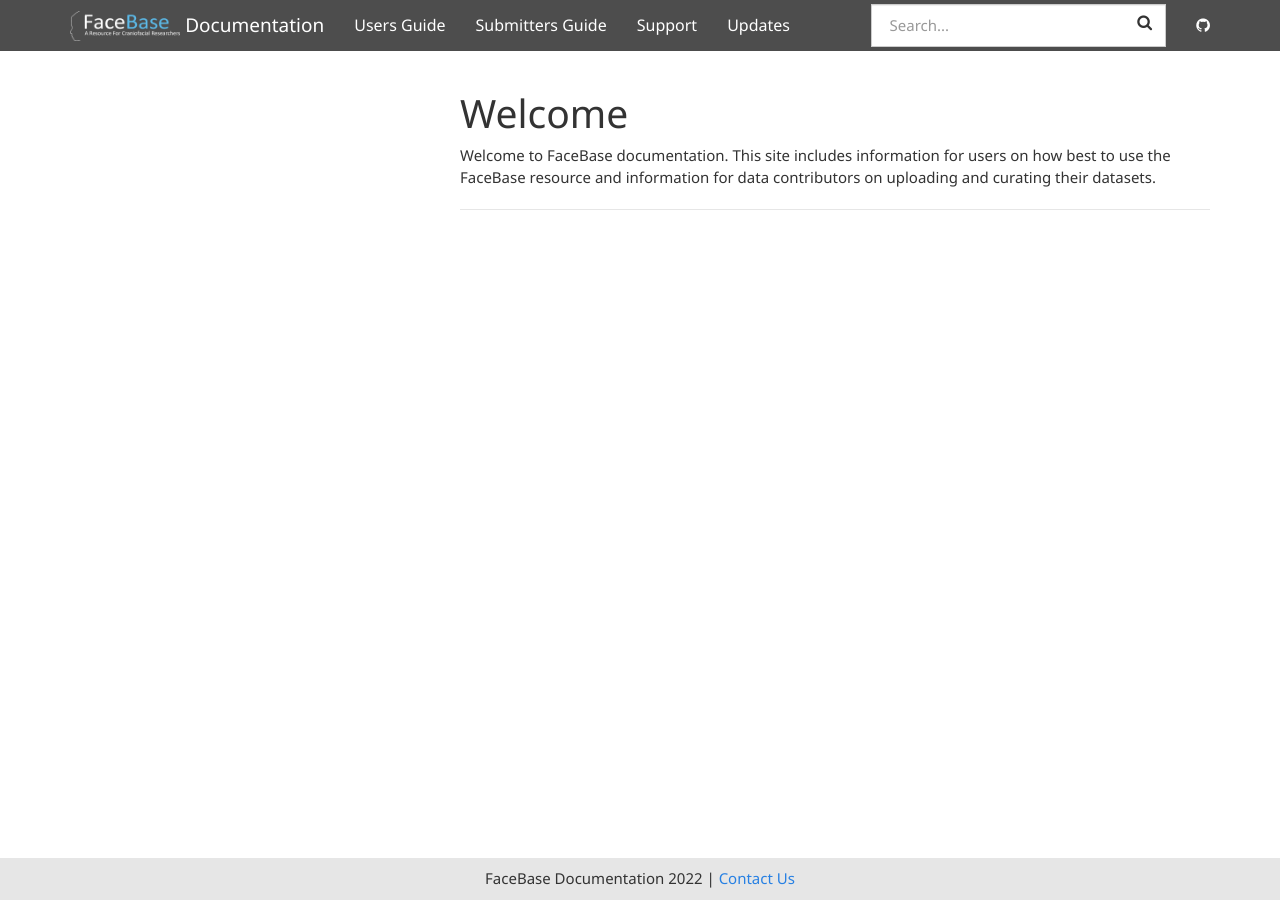
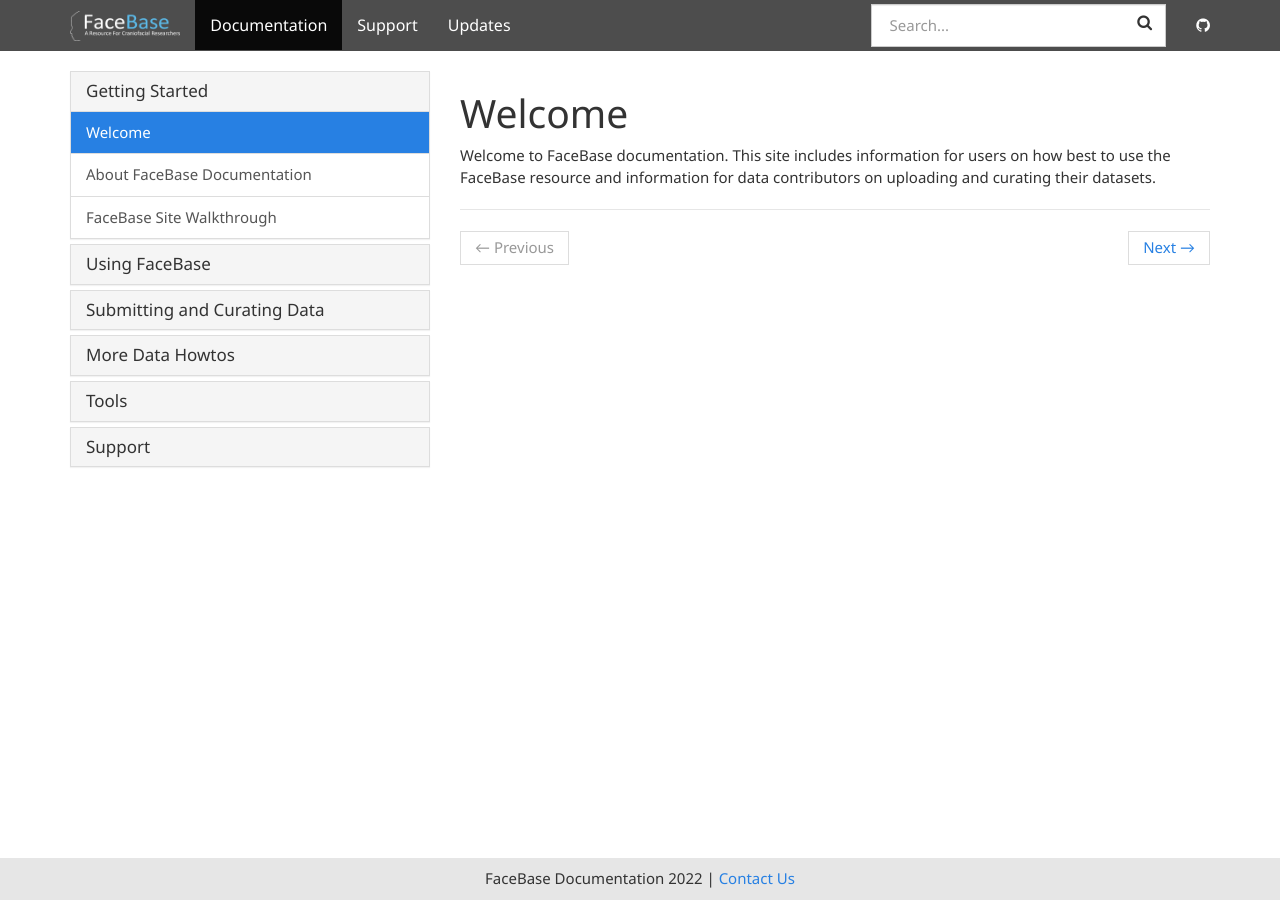
Before and after one commit to informatics-isi-edu/facebase-docs, a Jekyll site: the page built from docs/_docs/index.md, in a window 1280 px wide. Built offline with Jekyll 4.4.1, drawn with Linux system fonts in a browser that asks for light colours; some of the changed lines change nothing that is shown.

Commit message:
Revert "trying a new organization"
This reverts commit cccff0335e5dcaf777b532bb353d806ed0ad530d.

```diff
--- a/docs/_data/users.yml
+++ /dev/null
@@ -1,45 +0,0 @@
-- title: Getting Started
-  docs:
-  - home
-  - about
-  - site-walkthrough
-
-- title: Using FaceBase
-  docs:
-  - user-introduction
-  - user-key-concepts
-  - discovering-data
-  - search-page
-  - detail-page
-  - sharing-and-citing-data
-  - Exporting-Data-from-FaceBase
-  - human-data
-  - 3d-viewers
-  - nifti-files
-
-- title: Submitting and Curating Data
-  docs:
-  - submitter-introduction
-  - Data-Submission-Key-Concepts
-  - Data-Submission-Process
-  - Create-a-Dataset
-  - Describe-Experiments-Biosamples-and-Replicates
-  - Upload-Files
-  - Quality-Control-Rules
-  - Self-Guided-Tutorial
-
-- title: More Data Howtos
-  docs:
-  - Define-Surface-Model
-  - Linking-Thumbnails-to-Files
-  - Dataset-Status
-
-- title: Tools
-  docs:
-  - Deriva-Clients
-
-- title: Support
-  docs:
-  - getting-help
-  - faqs
-  - mailing-lists
--- a/docs/_includes/topnav.html
+++ b/docs/_includes/topnav.html
@@ -8,13 +8,12 @@
         <span class="icon-bar"></span>
       </button>
             <a class="navbar-brand" href="{{ site.baseurl }}/">
-                <span><img src="{{ "/assets/img/logonav.png"  | relative_url }}" alt="Logo"></span> {{ site.title }}
+                <span><img src="{{ "/assets/img/logonav.png"  | relative_url }}" alt="Logo"></span>
             </a>
         </div>
         <div id="navbar" class="collapse navbar-collapse">
             <ul class="nav navbar-nav">
-                <li {% if page.sectionid=='users' %} class="active" {% endif %}><a href="{{ "/docs/user-introduction/" | relative_url }}">Users Guide</a></li>
-                <li {% if page.sectionid=='submitters' %} class="active" {% endif %}><a href="{{ "/docs/submitter-introduction/" | relative_url }}">Submitters Guide</a></li>
+                <li {% if page.sectionid=='docs' %} class="active" {% endif %}><a href="{{ "/docs/home/" | relative_url }}">Documentation</a></li>
                 <li {% if page.sectionid=='support' %} class="active" {% endif %}><a href="{{ "/docs/getting-help/" | relative_url }}" }}">Support</a></li>
                 <li {% if page.sectionid=='blog' %} class="active" {% endif %}><a href="{{ site.posts.first.url | relative_url }}">Updates</a></li>
             </ul>
```
Also changed, not shown: docs/_data/docs.yml (renamed from docs/_data/submitters.yml).
